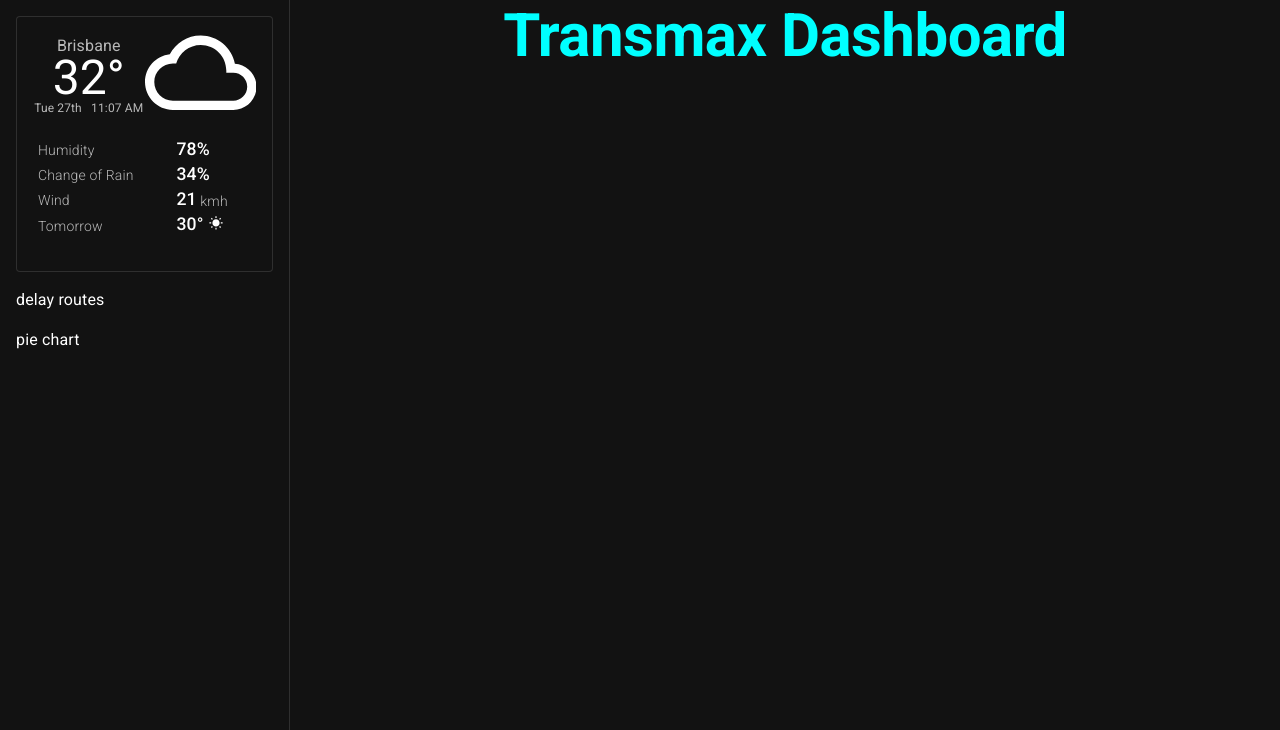
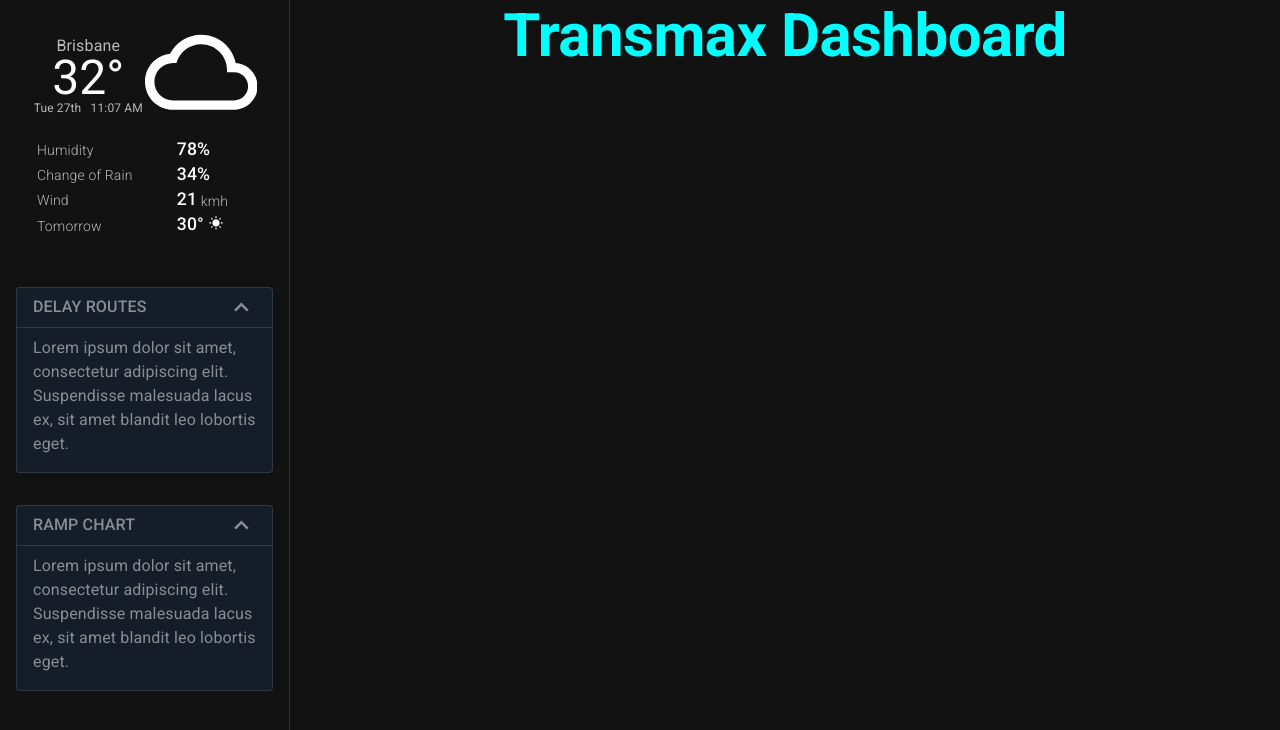
Before and after one commit to sunyang-629/transmax-dashboard, a React (Create React App) app: page / in a window 1280 px wide. Shown: the top 730 px of the page. Built offline with nearby package versions, Linux system fonts and the light colour scheme.

Commit message:
5-feat:create an accordion

```diff
--- a/src/App.tsx
+++ b/src/App.tsx
@@ -8,6 +8,19 @@
 const darkTheme = createTheme({
   palette: {
     mode: 'dark',
+  },
+  components: {
+    MuiAccordionSummary: {
+      styleOverrides: {
+        root: ({ theme }) => ({
+          borderBottom: `1px solid ${theme.palette.divider}`,
+          minHeight: '40px',
+          '&.Mui-expanded': {
+            minHeight: '40px',
+          },
+        }),
+      },
+    },
   },
 })
 
--- /dev/null
+++ b/src/components/accordions/index.ts
@@ -0,0 +1 @@
+export { default as SidebarAccordion } from './sidebar-accordion'
--- /dev/null
+++ b/src/components/accordions/sidebar-accordion/index.ts
@@ -0,0 +1 @@
+export { default } from './sidebar-accordion'
--- /dev/null
+++ b/src/components/accordions/sidebar-accordion/sidebar-accordion.tsx
@@ -0,0 +1,37 @@
+import React, { FC, PropsWithChildren } from 'react'
+import Accordion from '@mui/material/Accordion'
+import AccordionSummary from '@mui/material/AccordionSummary'
+import AccordionDetails from '@mui/material/AccordionDetails'
+import Typography from '@mui/material/Typography'
+import ExpandMoreIcon from '@mui/icons-material/ExpandMore'
+import { BLUE_GREY } from '../../../constants'
+
+interface SidebarAccordionProps extends PropsWithChildren {
+  title: string
+}
+
+const SidebarAccordion: FC<SidebarAccordionProps> = ({ title, children }) => {
+  return (
+    <Accordion
+      defaultExpanded
+      sx={{
+        borderRadius: '4px',
+        backgroundColor: BLUE_GREY,
+        color: 'text.disabled',
+      }}
+      variant="outlined"
+    >
+      <AccordionSummary
+        expandIcon={<ExpandMoreIcon sx={{ fontSize: '1.8rem', color: 'text.disabled' }} />}
+        aria-controls={`panel-${title}-content`}
+        id={`panel-${title}-header`}
+        sx={{ height: '40px' }}
+      >
+        <Typography fontWeight={500}>{title}</Typography>
+      </AccordionSummary>
+      <AccordionDetails>{children}</AccordionDetails>
+    </Accordion>
+  )
+}
+
+export default SidebarAccordion
--- a/src/components/index.ts
+++ b/src/components/index.ts
@@ -1 +1,2 @@
 export { default as Sidebar } from './sidebar'
+export * from './accordions'
--- a/src/components/sidebar/sidebar.tsx
+++ b/src/components/sidebar/sidebar.tsx
@@ -1,13 +1,25 @@
 import React from 'react'
 import SidebarContainer from './sidebar-container'
 import { WeatherCard } from './weather-card'
+import { SidebarAccordion } from '../accordions'
+import Typography from '@mui/material/Typography'
 
 const Sidebar = () => {
   return (
     <SidebarContainer>
       <WeatherCard />
-      <div>delay routes</div>
-      <div>pie chart</div>
+      <SidebarAccordion title="DELAY ROUTES">
+        <Typography>
+          Lorem ipsum dolor sit amet, consectetur adipiscing elit. Suspendisse malesuada lacus ex,
+          sit amet blandit leo lobortis eget.
+        </Typography>
+      </SidebarAccordion>
+      <SidebarAccordion title="RAMP CHART">
+        <Typography>
+          Lorem ipsum dolor sit amet, consectetur adipiscing elit. Suspendisse malesuada lacus ex,
+          sit amet blandit leo lobortis eget.
+        </Typography>
+      </SidebarAccordion>
     </SidebarContainer>
   )
 }
--- a/src/components/sidebar/weather-card/weather-card.tsx
+++ b/src/components/sidebar/weather-card/weather-card.tsx
@@ -15,7 +15,7 @@
   const { weather, weatherIcon, forecastIcon } = useWeather()
 
   return (
-    <Card sx={{ backgroundImage: 'none', boxShadow: 'none' }} variant="outlined">
+    <Card sx={{ backgroundImage: 'none', boxShadow: 'none' }}>
       <CardContent sx={{ paddingTop: 0 }}>
         <Grid container justifyContent="center" alignItems="center">
           <Grid item xs={6} textAlign="center">
--- /dev/null
+++ b/src/constants/colors.ts
@@ -0,0 +1 @@
+export const BLUE_GREY = '#141D28'
--- a/src/constants/index.ts
+++ b/src/constants/index.ts
@@ -1 +1,2 @@
 export * from './style'
+export * from './colors'
```
Also changed, not shown: src/components/accordions/accordion.tsx (added, +28 -0 lines).
